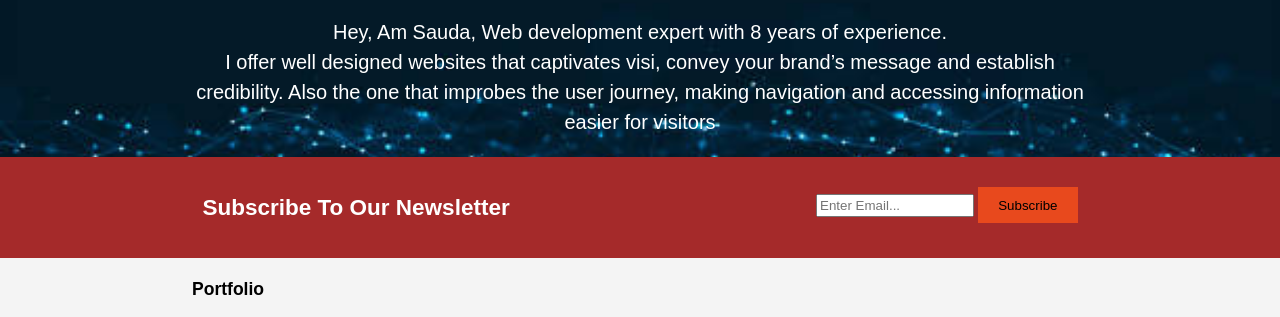
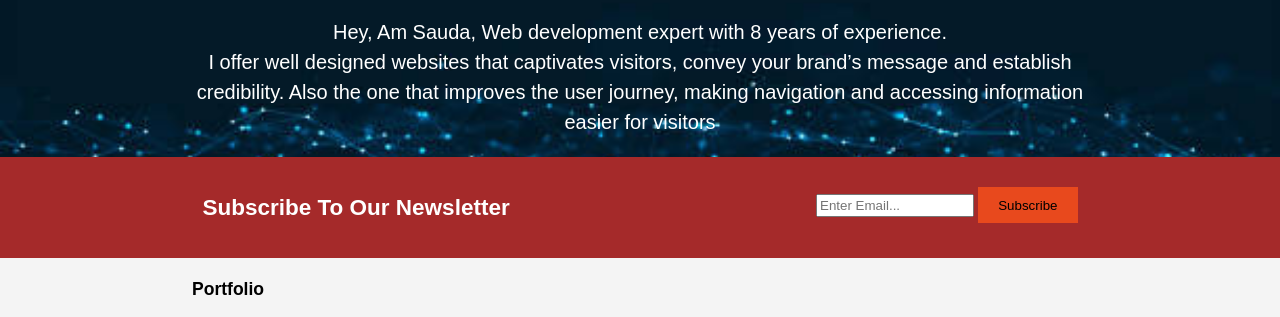
Before and after one commit to siroder/sirouder-portfolio.github.io, a plain HTML site: page index.html in a window 1280 px wide. Shown: the part 371-688 px from the top of the page. Drawn offline with Linux system fonts and the light colour scheme.

Commit message:
Update index.html

```diff
--- a/index.html
+++ b/index.html
@@ -30,7 +30,7 @@
       <div class="container">
 
         <h1>Affordable Professional Web Development</h1>
-        <p>Hey, Am Sauda, Web development expert with 8 years of experience. <br> I offer well designed websites that captivates visi, convey your brand’s message and establish credibility. Also the one that improbes the user journey,  making navigation and accessing information easier for visitors</p>
+        <p>Hey, Am Sauda, Web development expert with 8 years of experience. <br> I offer well designed websites that captivates visitors, convey your brand’s message and establish credibility. Also the one that improves the user journey,  making navigation and accessing information easier for visitors</p>
       </div>
     </section>
 
```
